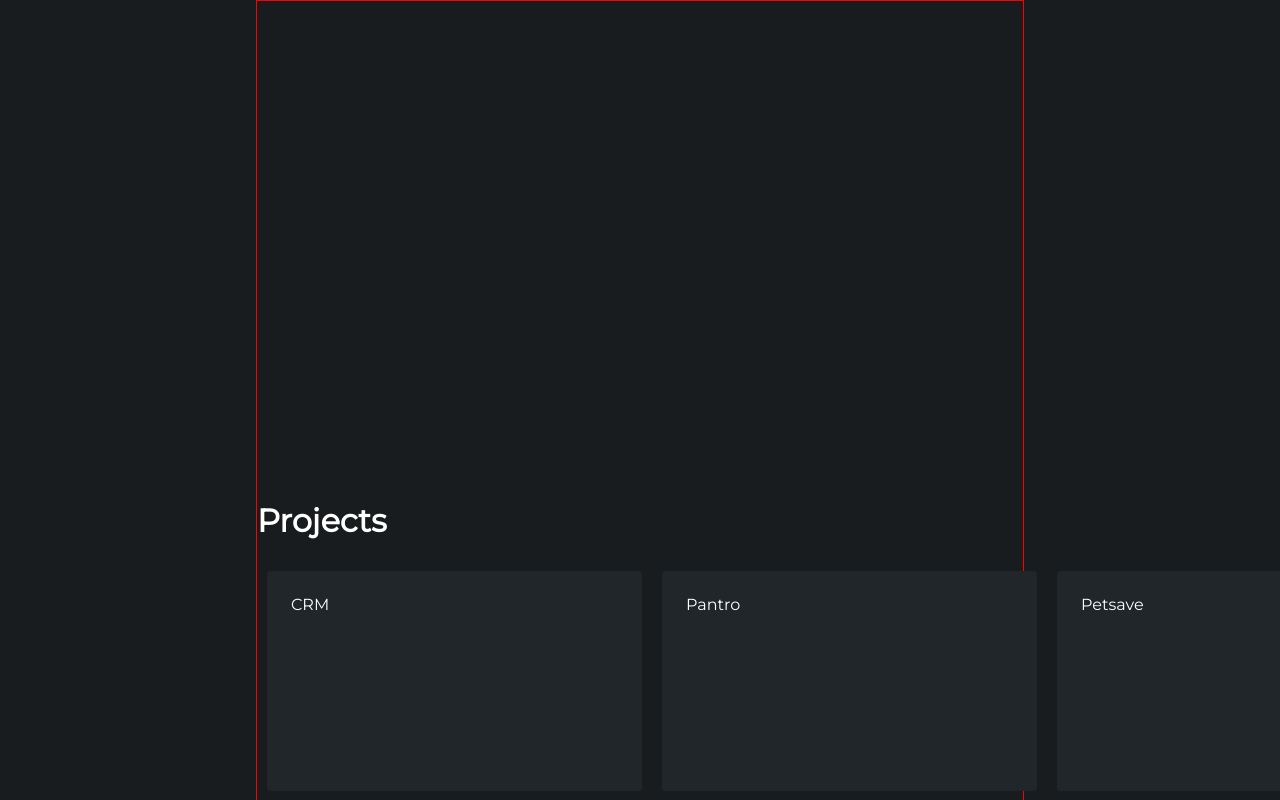
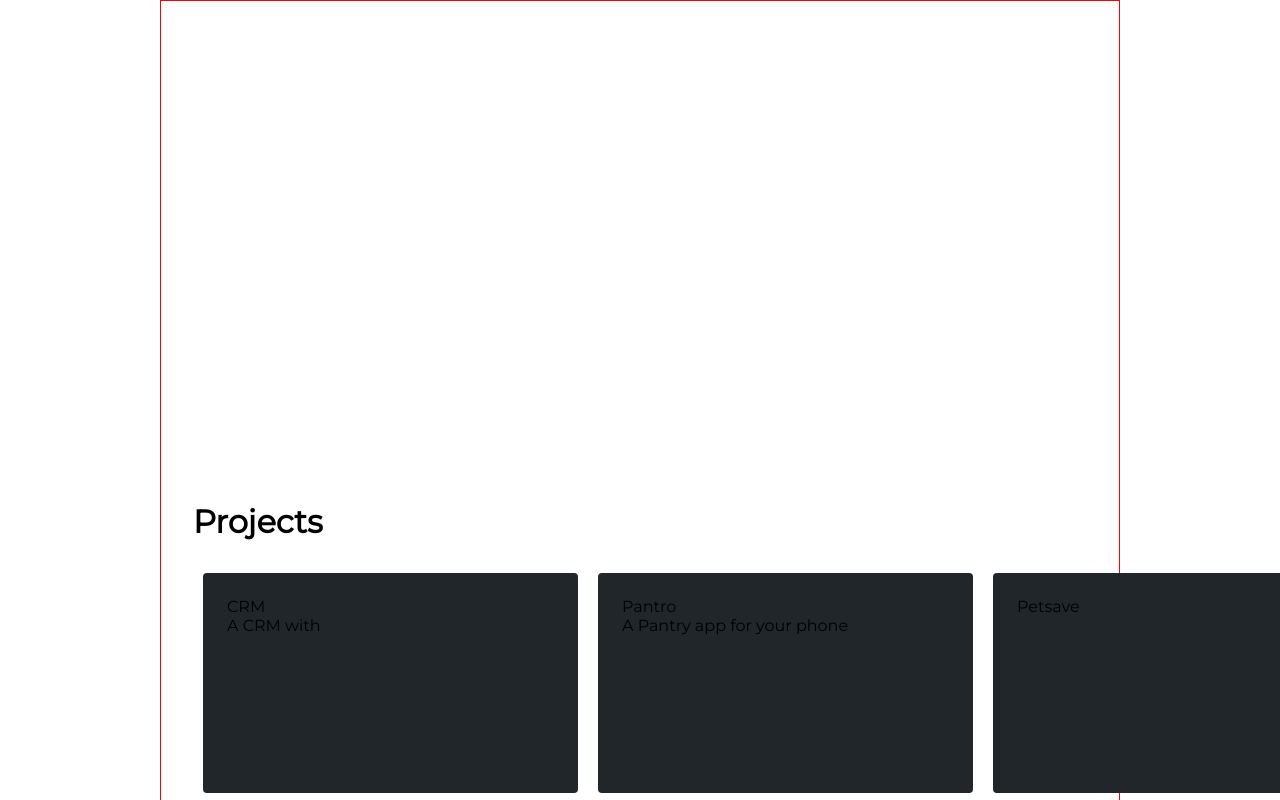
Before and after one commit to jos-ren/new-portfolio, a Next.js app: page / in a window 1280 px wide. Shown: the top 800 px of the page. Built offline with nearby package versions, Linux system fonts and the light colour scheme.

Commit message:
added navbar, and light/darkmode

```diff
--- a/pages/index.js
+++ b/pages/index.js
@@ -2,7 +2,6 @@ import Head from "next/head";
 import styled from "styled-components";
 import Card from "../comps/Card";
 import Icon from "../comps/Icon";
-import Header from "../comps/Header";
 
 // --gutterSpace: 32px;
 // --screenXs: 576px;
@@ -13,34 +12,6 @@ import Header from "../comps/Header";
 // --screenMdMin: 1023.98px;
 // --screenLg: 1168px;
 // --screenXl: 1472px;
-
-const cards = [
-  {
-    title: "CRM",
-    // description: "A CRM with ",
-    img_url: "/placeholder.jpg",
-  },
-  {
-    title: "Pantro",
-    // description: "A Pantry app for your phone",
-    img_url: "/pantro_thumb.png",
-  },
-  {
-    title: "Petsave",
-    description: "",
-    img_url: "/petsave_thumb.png",
-  },
-  {
-    title: "Poman",
-    description: "",
-    img_url: "/poman_thumb.png",
-  },
-  {
-    title: "Get'em",
-    description: "",
-    img_url: "/getem_thumb.png",
-  },
-];
 
 const icons = [
   {
@@ -121,15 +92,49 @@ const icons = [
   },
 ];
 
+const cards = [
+  {
+    title: "CRM",
+    description: "A CRM with ",
+    img_url: "/placeholder.jpg",
+    href: "/projects/crm",
+  },
+  {
+    title: "Pantro",
+    description: "A Pantry app for your phone",
+    img_url: "/pantro_thumb.png",
+    href: "/projects/pantro",
+  },
+  {
+    title: "Petsave",
+    description: "",
+    img_url: "/petsave_thumb.png",
+    href: "/projects/petsave",
+  },
+  {
+    title: "Poman",
+    description: "",
+    img_url: "/poman_thumb.png",
+    href: "/projects/poman",
+  },
+  {
+    title: "Get'em",
+    description: "",
+    img_url: "/getem_thumb.png",
+    href: "/projects/getem",
+  },
+];
+
 const Main = styled.div`
-  background: var(--black);
-  color: white;
   display: flex;
   justify-content: center;
+  overflow-x: hidden;
 `;
 
 const Center = styled.div`
-  width: 60vw;
+  max-width: 960px;
+  padding: 0 32px;
+  margin: 0 auto;
   border: 1px solid red;
 `;
 
@@ -151,10 +156,9 @@ const Apps = styled.div`
 `;
 
 export default function Home() {
-
-//add all adobe stuiff as icons
-//creative tooltip
-//animations when clicking arrows
+  //add all adobe stuiff as icons
+  //creative tooltip
+  //animations when clicking arrows
 
   return (
     <Main>
@@ -162,10 +166,10 @@ export default function Home() {
         <Head>
           <title>Josh Renema</title>
           <meta name="description" content="Generated by create next app" />
-          <link rel="icon" href="/apple.svg" />
+          <link rel="icon" href="/logo.svg" />
         </Head>
         <Top></Top>
-        <Header text="Projects" />
+        <h1>Projects</h1>
         <Projects>
           {cards.map((o) => {
             return (
@@ -173,19 +177,15 @@ export default function Home() {
                 title={o.title}
                 img_url={o.img_url}
                 description={o.description}
+                href={o.href}
               />
             );
           })}
         </Projects>
-        <Header text="" />
+        <h1>Skills</h1>
         <Apps>
           {icons.map((o) => {
-            return (
-              <Icon
-                tooltip={o.tooltip}
-                img_url={o.img_url}
-              />
-            );
+            return <Icon tooltip={o.tooltip} img_url={o.img_url} />;
           })}
         </Apps>
       </Center>
```
